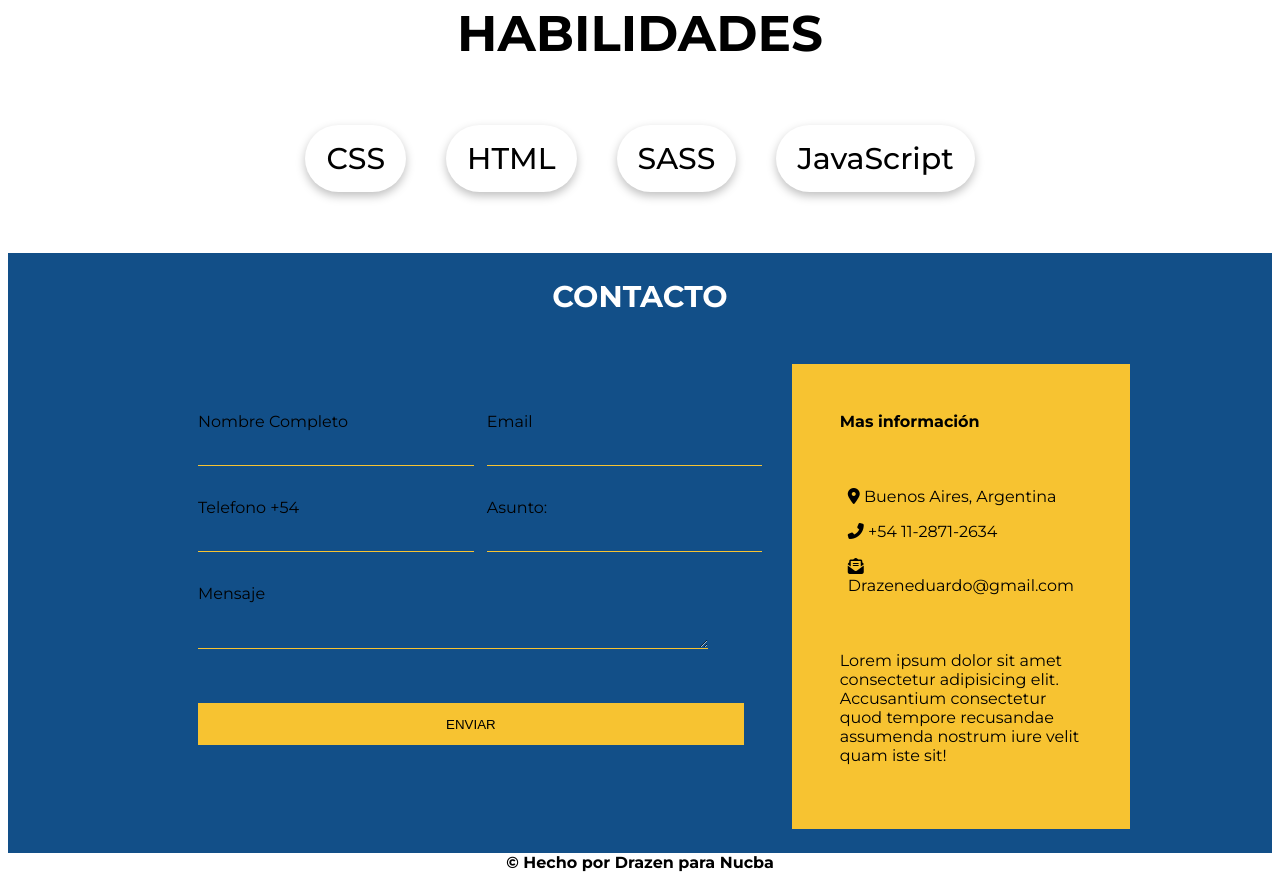
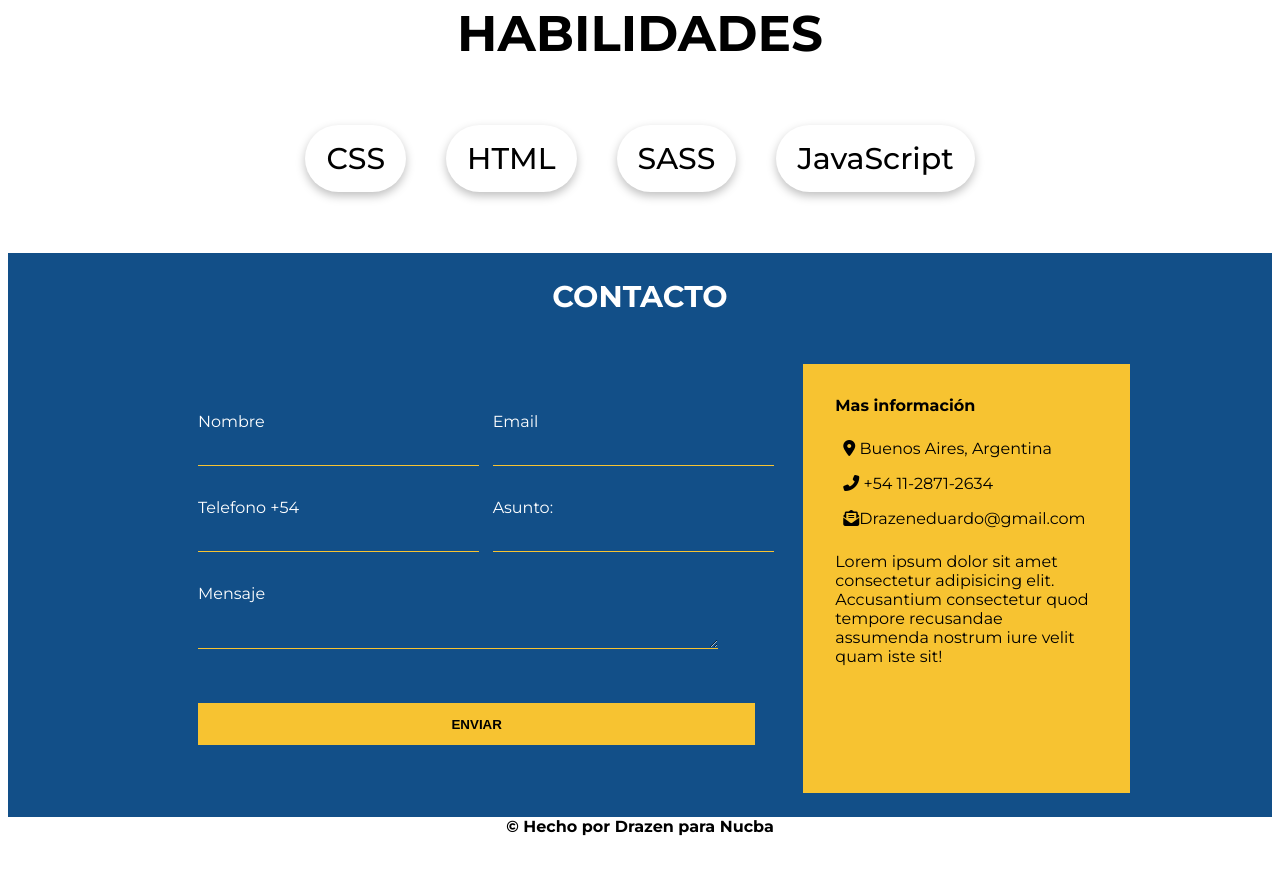
Before and after one commit to Drazeneduardo/landing-page, a plain HTML site: page index.html in a window 1280 px wide. Shown: the part 1932-2812 px from the top of the page. After the commit the page ends 2776 px from the top, so only its background shows below. Drawn offline with nearby package versions, Linux system fonts and the light colour scheme.

Commit message:
arreglos de version mobile

```diff
--- a/css/contact.css
+++ b/css/contact.css
@@ -5,6 +5,7 @@
     grid-template-columns: 1fr;
     background-color: var(--primary-color);
     padding: 0 1.5em;
+    justify-content: space-between;
 }
 
 .contact-title{
@@ -22,7 +23,7 @@ ul{
 }
 
 textarea{
-    width: 90%;
+    width: 70%;
     max-width: 90%;
     max-height: 30%;
 }
@@ -46,6 +47,7 @@ background-color: var(--secondary-color);
 .contact-form form{
     display: grid;
     grid-template-columns: 1fr 1fr ;
+    text-align: left;
 }
 
 .contact-form form .block{
@@ -55,11 +57,13 @@ background-color: var(--secondary-color);
 .contact-form form p{
     margin: 0;
     padding: 1em;
+    color: var(--text-color-inverse);
 }
 
 .contact-form form button,
 .contact-form form input,
 .contact-form form textarea{
+    font-weight: bold;
     width: 100%;
     padding: .7em;
     border: none;
@@ -108,7 +112,6 @@ background-color: var(--secondary-color);
     .contact-info h4,
     .contact-info ul,
     .contact-info p{
-        padding: 1em;
         text-align: left;
     }
 }
--- a/index.html
+++ b/index.html
@@ -118,7 +118,7 @@
             <div class="contact-form">
                 <form action="">
                     <p>
-                        <label>Nombre Completo</label>
+                        <label>Nombre</label>
                         <input type="text" name="fullname" id="fullname">
                     </p>
                     <p>
```
